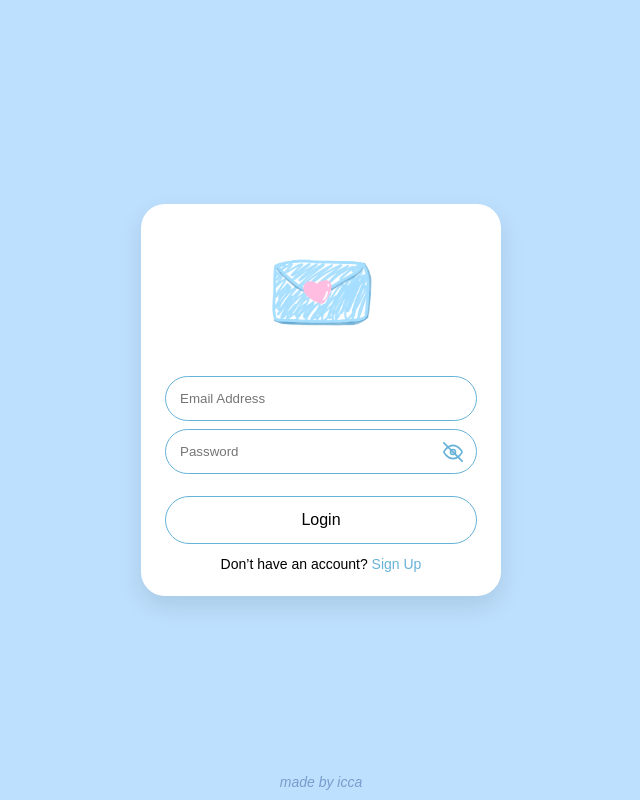
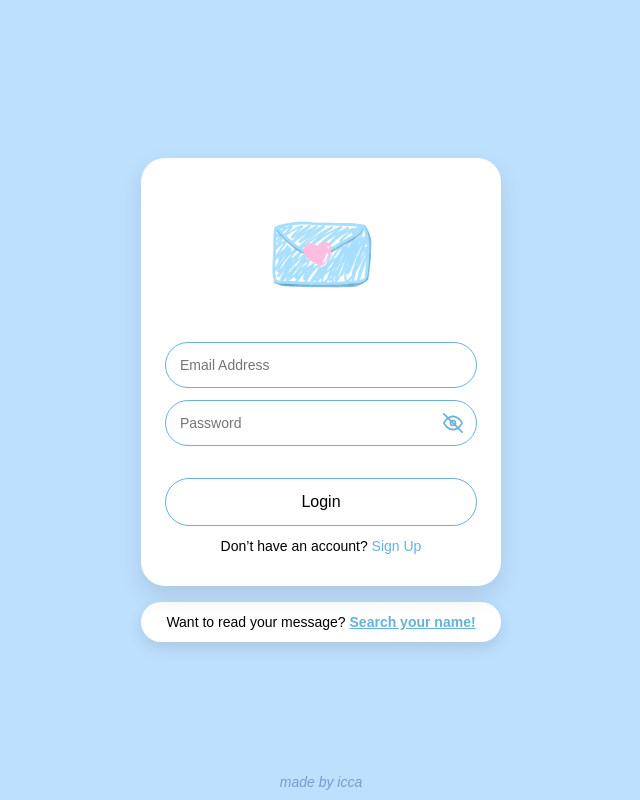
Before and after one commit to sojuwithice/message-finder, a plain HTML site: page login.html in a window 1280 px wide. Shown: the whole page, without its empty margins (319-959 px from the left). Drawn offline with Linux system fonts and the light colour scheme.

Commit message:
changes in index and login

```diff
--- a/css/login-signup.css
+++ b/css/login-signup.css
@@ -7,10 +7,11 @@
 
 body {
   min-height: 100vh;
-  background:#bde0fe;
+  background: #bde0fe;
   display: flex;
   justify-content: center;
   align-items: center;
+  padding: 20px;
 }
 
 /* Card */
@@ -18,11 +19,12 @@ body {
   background: #fff;
   width: 100%;
   max-width: 360px;
-  padding: 24px;
+  padding: 32px 24px;
   border-radius: 24px;
   box-shadow: 0 10px 25px rgba(0,0,0,0.1);
   text-align: center;
   animation: fadeUp 0.6s ease;
+  position: relative;
 }
 
 /* Image */
@@ -35,7 +37,7 @@ body {
 /* Inputs */
 .input-wrapper {
   position: relative;
-  margin: 8px 0;
+  margin: 12px 0;
 }
 
 .input-wrapper .input {
@@ -45,13 +47,15 @@ body {
   border: 1px solid #67B2D8;
   outline: none;
   padding-right: 40px;
+  font-size: 14px;
+  transition: border-color 0.2s ease;
 }
 
 .input-wrapper .input:focus {
   border-color: #ff8fab;
 }
 
-
+/* Toggle password */
 .toggle-password {
   position: absolute;
   top: 50%;
@@ -75,26 +79,27 @@ body {
   stroke: #ff8fab;
 }
 
-
 /* Buttons */
 .btn {
   width: 100%;
   padding: 14px;
-  margin-top: 14px;
+  margin-top: 20px;
   border-radius: 30px;
   border: 1px solid #67B2D8;
   background: #fff;
   color: #000;
   font-size: 16px;
   cursor: pointer;
-  transition: transform 0.2s ease, background 0.2s;
+  transition: transform 0.2s ease, background 0.2s ease, color 0.2s ease;
 }
 
 .btn:hover {
   background: #67B2D8;
-  transform: scale(1.02);
+  color: #fff;
+  transform: scale(1.03);
 }
 
+/* Links */
 .link {
   margin-top: 12px;
   font-size: 14px;
@@ -104,8 +109,35 @@ body {
   color: #67B2D8;
   text-decoration: none;
   font-weight: 500;
+  transition: color 0.2s ease, transform 0.2s ease;
 }
 
+.link a:hover {
+  color: #3b5998;
+  transform: scale(1.03);
+}
+
+/* Info text below card (Search your name link) */
+.info-text {
+  margin-top: 18px;
+  font-size: 14px;
+  color: #4A70A9;
+  text-align: center;
+}
+
+.info-text a {
+  color: #67B2D8;
+  font-weight: 600;
+  text-decoration: underline;
+  transition: color 0.2s ease, transform 0.2s ease;
+}
+
+.info-text a:hover {
+  color: #3b5998;
+  transform: scale(1.05);
+}
+
+/* Watermark */
 .watermark {
   position: fixed;
   bottom: 10px;
@@ -117,6 +149,46 @@ body {
   pointer-events: none;
   user-select: none;
   z-index: 999;
+}
+
+.page-container {
+  display: flex;
+  flex-direction: column;
+  align-items: center;
+  gap: 16px;
+  width: 100%;
+  max-width: 360px;
+}
+
+/* Info container */
+.info-container {
+  text-align: center;
+  width: 100%;
+  background: #fff;
+  border-radius: 24px;
+  padding: 12px 16px;
+  box-sizing: border-box;
+  box-shadow: 0 6px 15px rgba(0,0,0,0.1);
+}
+
+/* Info text */
+.info-text {
+  font-size: 14px;
+  color: #000;
+  word-wrap: break-word; /* ensures long text wraps inside container */
+  margin: 0;
+}
+
+.info-text a {
+  color: #67B2D8;
+  font-weight: 600;
+  text-decoration: underline;
+  transition: color 0.2s ease, transform 0.2s ease;
+}
+
+.info-text a:hover {
+  color: #3b5998;
+  transform: scale(1.05);
 }
 
 
@@ -135,6 +207,6 @@ body {
 /* Tablet & Desktop */
 @media (min-width: 768px) {
   body {
-    background:#bde0fe;
+    background: #bde0fe;
   }
 }
--- a/css/receiver-dash.css
+++ b/css/receiver-dash.css
@@ -23,7 +23,7 @@ body {
   box-shadow: 0 10px 25px rgba(0,0,0,0.1);
   text-align: center;
   animation: fadeUp 0.6s ease;
-  min-height: 400px;
+  min-height: 300px;
 }
 
 /* Image */
@@ -349,6 +349,47 @@ body {
   transform: scale(1.05);
 }
 
+/* Page container to center everything */
+.page-container {
+  display: flex;
+  flex-direction: column;
+  align-items: center;
+  gap: 16px;
+  width: 100%;
+  max-width: 360px; /* same as card */
+}
+
+/* Info container under card */
+.info-container {
+  text-align: center;
+  width: 100%;
+  background: #fff;
+  border-radius: 24px;
+  padding: 12px 16px;
+  box-sizing: border-box;
+  box-shadow: 0 6px 15px rgba(0,0,0,0.1);
+}
+
+/* Info text */
+.info-text {
+  font-size: 14px;
+  color: #000;
+  margin: 0;
+  word-wrap: break-word;
+}
+
+.info-text a {
+  color: #67B2D8;
+  font-weight: 600;
+  text-decoration: underline;
+  transition: color 0.2s ease, transform 0.2s ease;
+}
+
+.info-text a:hover {
+  color: #3b5998;
+  transform: scale(1.05);
+}
+
 
 /* Animations */
 @keyframes fadeUp {
--- a/login.html
+++ b/login.html
@@ -18,6 +18,7 @@
 </head>
 <body>
 
+<div class="page-container">
   <div class="card">
     <img src="assets/envelope.png" alt="envelope">
 
@@ -38,12 +39,21 @@
     </div>
 
     <button class="btn">Login</button>
-  <div class="error-msg" style="color:red; font-size:14px; margin-top:4px;"></div>
+    <div class="error-msg"></div>
 
     <div class="link">
       Don’t have an account? <a href="signup.html">Sign Up</a>
     </div>
   </div>
+
+  <!-- Info Text Below Card -->
+  <div class="info-container">
+    <p class="info-text">
+      Want to read your message? <a href="index.html">Search your name!</a>
+    </p>
+  </div>
+</div>
+
 <div class="watermark">made by icca</div>
 </body>
 </html>
```
Also changed, not shown: index.html (+14 -16 lines). Lines whose indentation alone changed are shown as unchanged.
